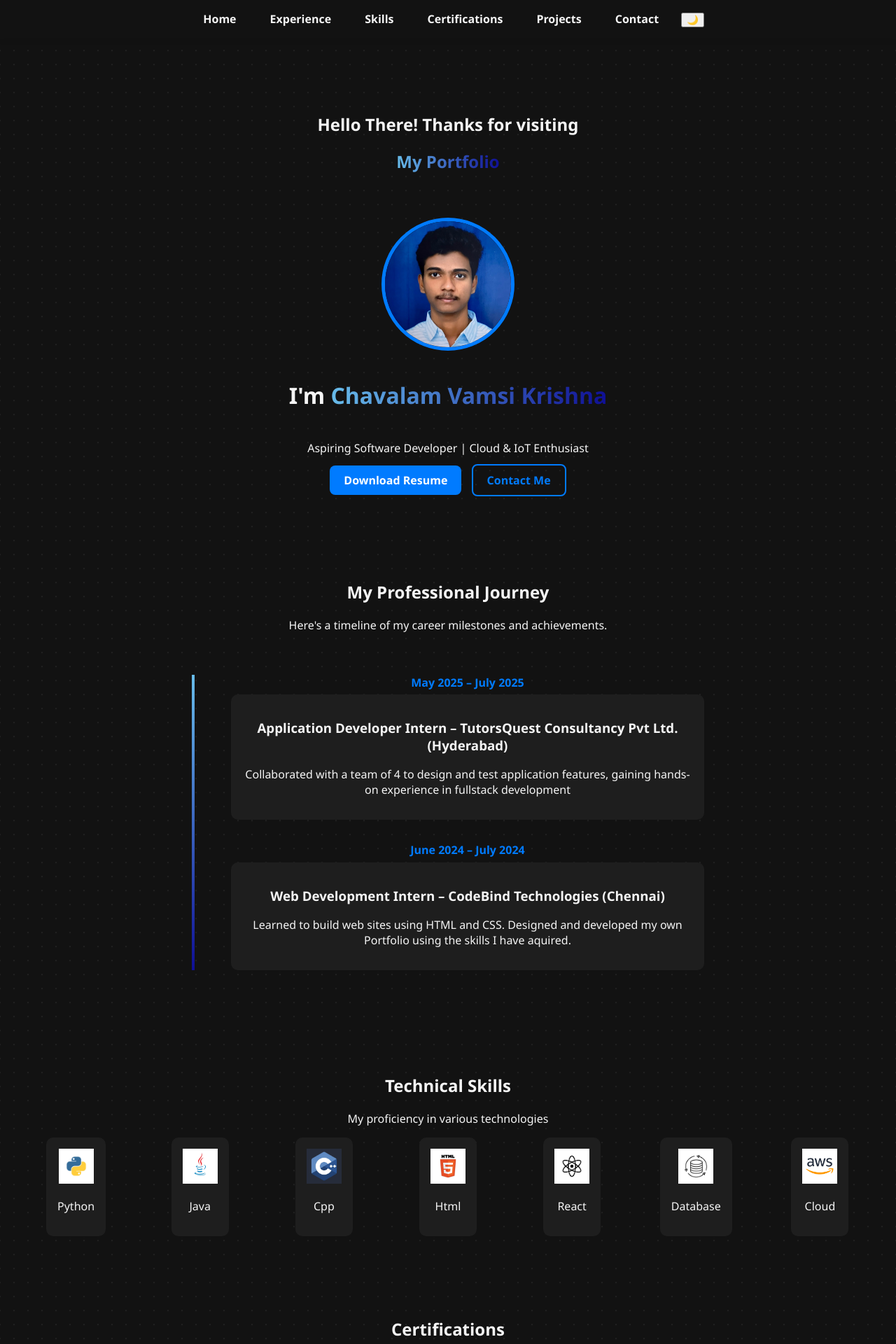
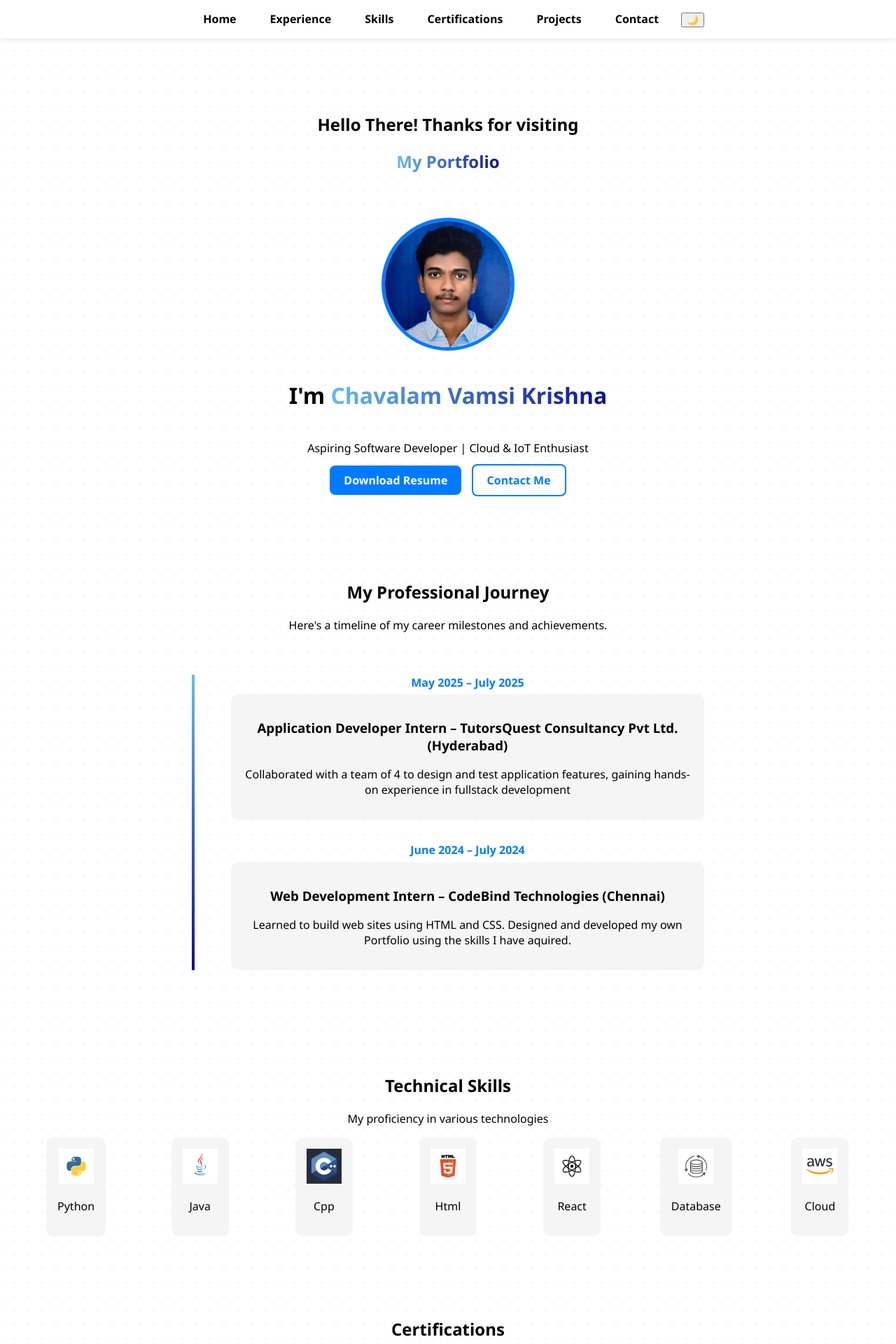
Before and after one commit to VamsiKrishnaChavalam/vamsi-portfolio, a Flask app: page / in a window 1280 px wide. Shown: the top 1920 px of the page at 70% size. Run offline with Flask 3, Linux system fonts and the light colour scheme.

Commit message:
Update style.css

```diff
--- a/static/style.css
+++ b/static/style.css
@@ -3,12 +3,6 @@
   --text: #000000;
   --card: #f5f5f5;
   --pattern: radial-gradient(#00000010 1px, transparent 1px);
-}
-[data-theme="dark"] {
-  --bg: #121212;
-  --text: #f5f5f5;
-  --card: #1e1e1e;
-  --pattern: radial-gradient(#ffffff10 1px, transparent 1px);
 }
 
 html {
@@ -152,14 +146,11 @@ nav a:hover {
 .certifications-list a {
   color: var(--text);
   text-decoration: none;
-
 }
-
 .certifications-list a:hover {
   color: #007BFF;
   text-decoration: underline;
 }
-
 
 /* Timeline */
 .timeline {
```
